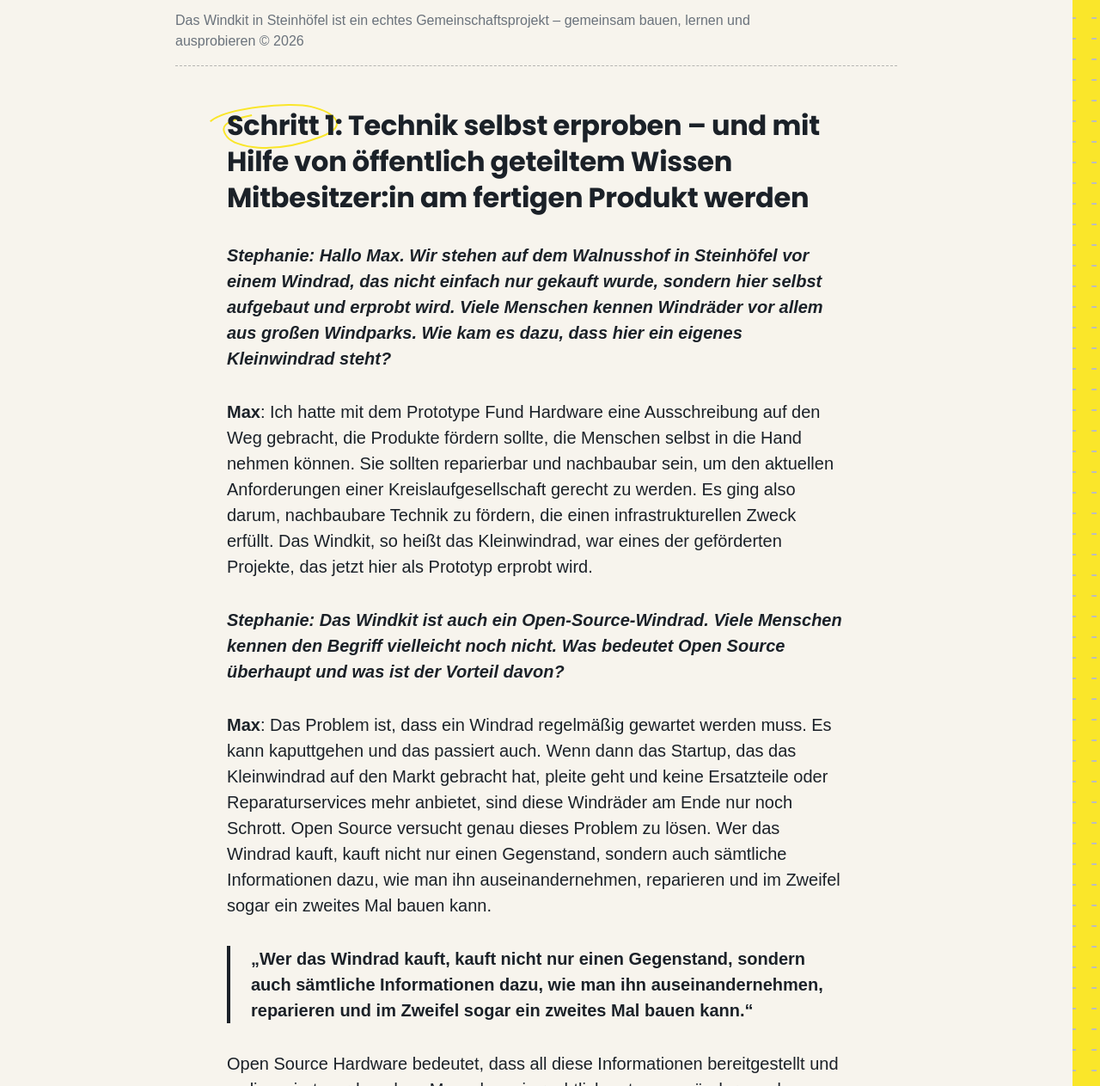
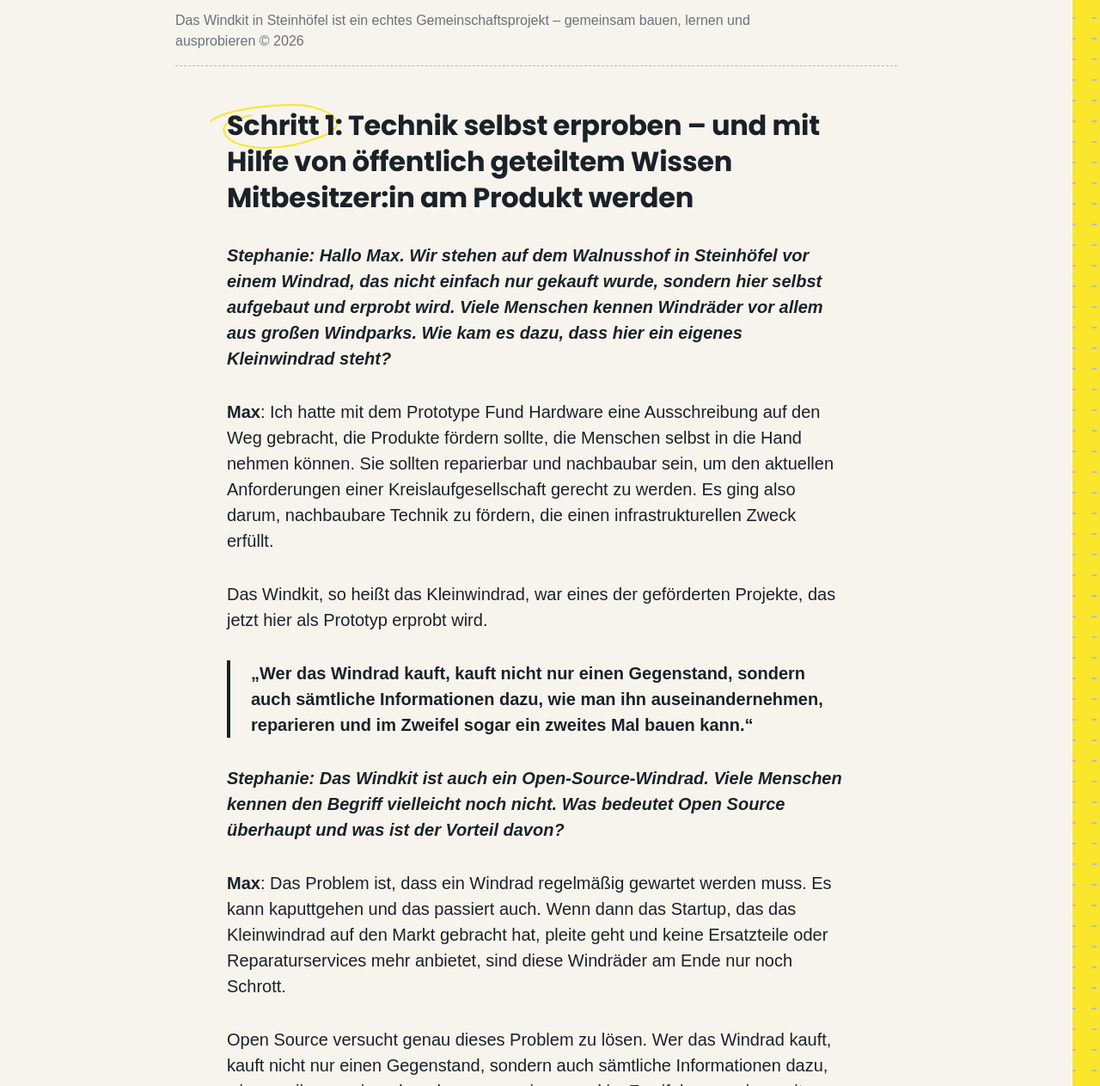
Before and after one commit to okfde/open-energy, a Jekyll site: the page built from _blog/interview-max.md, in a window 1280 px wide and 1400 px high, scrolled down 1125 px, cut to the strip 137-1400 px from the top of the window. Shown: the whole strip at 86% size. Built offline with Jekyll 4.4.1, drawn with Linux system fonts in a browser that asks for light colours; some web fonts are replaced; some of the changed text lies outside the part shown.

Commit message:
Update interview-max.md

```diff
--- a/_blog/interview-max.md
+++ b/_blog/interview-max.md
@@ -12,17 +12,21 @@
   <figcaption> Das Windkit in Steinhöfel ist ein echtes Gemeinschaftsprojekt – gemeinsam bauen, lernen und ausprobieren © 2026</figcaption>
 </figure>
 
-### Schritt 1: Technik selbst erproben – und mit Hilfe von öffentlich geteiltem Wissen Mitbesitzer:in am fertigen Produkt werden
+### Schritt 1: Technik selbst erproben – und mit Hilfe von öffentlich geteiltem Wissen Mitbesitzer:in am Produkt werden
 
 ***Stephanie: Hallo Max. Wir stehen auf dem Walnusshof in Steinhöfel vor einem Windrad, das nicht einfach nur gekauft wurde, sondern hier selbst aufgebaut und erprobt wird. Viele Menschen kennen Windräder vor allem aus großen Windparks. Wie kam es dazu, dass hier ein eigenes Kleinwindrad steht?***
 
-**Max**: Ich hatte mit dem Prototype Fund Hardware eine Ausschreibung auf den Weg gebracht, die Produkte fördern sollte, die Menschen selbst in die Hand nehmen können. Sie sollten reparierbar und nachbaubar sein, um den aktuellen Anforderungen einer Kreislaufgesellschaft gerecht zu werden. Es ging also darum, nachbaubare Technik zu fördern, die einen infrastrukturellen Zweck erfüllt. Das Windkit, so heißt das Kleinwindrad, war eines der geförderten Projekte, das jetzt hier als Prototyp erprobt wird.
+**Max**: Ich hatte mit dem Prototype Fund Hardware eine Ausschreibung auf den Weg gebracht, die Produkte fördern sollte, die Menschen selbst in die Hand nehmen können. Sie sollten reparierbar und nachbaubar sein, um den aktuellen Anforderungen einer Kreislaufgesellschaft gerecht zu werden. Es ging also darum, nachbaubare Technik zu fördern, die einen infrastrukturellen Zweck erfüllt.
+
+Das Windkit, so heißt das Kleinwindrad, war eines der geförderten Projekte, das jetzt hier als Prototyp erprobt wird.
+
+> **„Wer das Windrad kauft, kauft nicht nur einen Gegenstand, sondern auch sämtliche Informationen dazu, wie man ihn auseinandernehmen, reparieren und im Zweifel sogar ein zweites Mal bauen kann.“**
 
 ***Stephanie: Das Windkit ist auch ein Open-Source-Windrad. Viele Menschen kennen den Begriff vielleicht noch nicht. Was bedeutet Open Source überhaupt und was ist der Vorteil davon?***
 
-**Max**: Das Problem ist, dass ein Windrad regelmäßig gewartet werden muss. Es kann kaputtgehen und das passiert auch. Wenn dann das Startup, das das Kleinwindrad auf den Markt gebracht hat, pleite geht und keine Ersatzteile oder Reparaturservices mehr anbietet, sind diese Windräder am Ende nur noch Schrott. Open Source versucht genau dieses Problem zu lösen. Wer das Windrad kauft, kauft nicht nur einen Gegenstand, sondern auch sämtliche Informationen dazu, wie man ihn auseinandernehmen, reparieren und im Zweifel sogar ein zweites Mal bauen kann.
+**Max**: Das Problem ist, dass ein Windrad regelmäßig gewartet werden muss. Es kann kaputtgehen und das passiert auch. Wenn dann das Startup, das das Kleinwindrad auf den Markt gebracht hat, pleite geht und keine Ersatzteile oder Reparaturservices mehr anbietet, sind diese Windräder am Ende nur noch Schrott.
 
-> **„Wer das Windrad kauft, kauft nicht nur einen Gegenstand, sondern auch sämtliche Informationen dazu, wie man ihn auseinandernehmen, reparieren und im Zweifel sogar ein zweites Mal bauen kann.“**
+Open Source versucht genau dieses Problem zu lösen. Wer das Windrad kauft, kauft nicht nur einen Gegenstand, sondern auch sämtliche Informationen dazu, wie man ihn auseinandernehmen, reparieren und im Zweifel sogar ein zweites Mal bauen kann.
 
 Open Source Hardware bedeutet, dass all diese Informationen bereitgestellt und so lizenziert werden, dass Menschen sie rechtlich nutzen, verändern und weiterentwickeln dürfen.
 
@@ -38,11 +42,15 @@
 
 Wir haben den Prototypen auf dem Walnusshof in ein paar Tagen aufgebaut. Wobei das Windrad zu diesem Zeitpunkt schon weitestgehend vormontiert war.
 
-
 <figure class="article-figure">
   <img src="{{ '/assets/images/photos/blog/windkit-4.jpg' | relative_url }}" alt="">
   <figcaption> Durch den Mix aus Wind und Sonnenenergie ist der Walnusshof in Steinhöfel energetisch unabhängig. © 2026</figcaption>
 </figure>
+
+<div class="pull-quote">
+  <img src="{{ '/assets/images/icons/icon-quote.svg' | relative_url }}" alt="">
+  <p>„Unser Windkit in Brandenburg senkt aktuell unseren Stromverbrauch um rund 100 Watt – ungefähr so viel, wie ein Kühlschrank verbraucht.“ </p>
+</div>
 
 ***Stephanie: Kann man den Aufbau mit einem Ikea-Regal vergleichen?***
 
@@ -54,22 +62,17 @@
 
 Es ist aber keine Anlage, mit der man sich komplett selbst versorgen kann. In Kombination mit einer Solaranlage ergänzt sich das sehr gut.
 
-<div class="pull-quote">
-  <img src="{{ '/assets/images/icons/icon-quote.svg' | relative_url }}" alt="">
-  <p>„Unser Windkit in Brandenburg senkt aktuell unseren Stromverbrauch um rund 100 Watt – ungefähr so viel, wie ein Kühlschrank verbraucht.“ </p>
-</div>
-
 ### Schritt 3: Selbstwirksamkeit erleben – und verstehen, wie Technik funktioniert und Energie entsteht
 
 ***Stephanie: Wenn man nicht nur auf die Kostenersparnis schaut, sondern auf die Erfahrung dahinter: Warum würdest du anderen Menschen empfehlen, sich mit so einem Projekt zu beschäftigen?***
 
 **Ma**: Es erfüllt mich mit Stolz, daran mitgewirkt zu haben. Ein Windrad ist ein Gegenstand, der immer da ist. Es hat etwas sehr organisches und gleichzeitig etwas verbindendes zur Energie des Windes und zu dem, was wir jeden Tag nutzen – nämlich Strom. Das verleiht einem Selbstwirksamkeit, weil man merkt, dass man Dinge gestalten kann.
 
-Man lernt ganz grundsätzlich, wie Strom erzeugt wird und was ein Generator ist. Das Windrad-Kollektiv hat das Windrad so entwickelt, dass diese Zusammenhänge sehr verständlich werden. Es eröffnet am Ende viele Möglichkeiten, unsere moderne Welt mitzugestalten.
-
-Technik bestimmt unser Leben auf ganz unterschiedlichen Ebenen. Wenn man sich damit ein bisschen auskennt, kann man sehr viel machen und ist nicht so abhängig. Warum sollten wir uns nur mit Wirtschaft auskennen oder Fußball? Warum nicht auch mit Technik?
-
 <div class="pull-quote">
   <img src="{{ '/assets/images/icons/icon-quote.svg' | relative_url }}" alt="">
   <p>„Warum sollten wir uns nur mit Wirtschaft auskennen oder Fußball? Warum nicht auch mit Technik?“ </p>
 </div>
+
+Man lernt ganz grundsätzlich, wie Strom erzeugt wird und was ein Generator ist. Das Windrad-Kollektiv hat das Windrad so entwickelt, dass diese Zusammenhänge sehr verständlich werden. Es eröffnet am Ende viele Möglichkeiten, unsere moderne Welt mitzugestalten.
+
+Technik bestimmt unser Leben auf ganz unterschiedlichen Ebenen. Wenn man sich damit ein bisschen auskennt, kann man sehr viel machen und ist nicht so abhängig. Warum sollten wir uns nur mit Wirtschaft auskennen oder Fußball? Warum nicht auch mit Technik?
```
Also changed, not shown: other parts of _blog/interview-max.md (+1 -1 lines).
